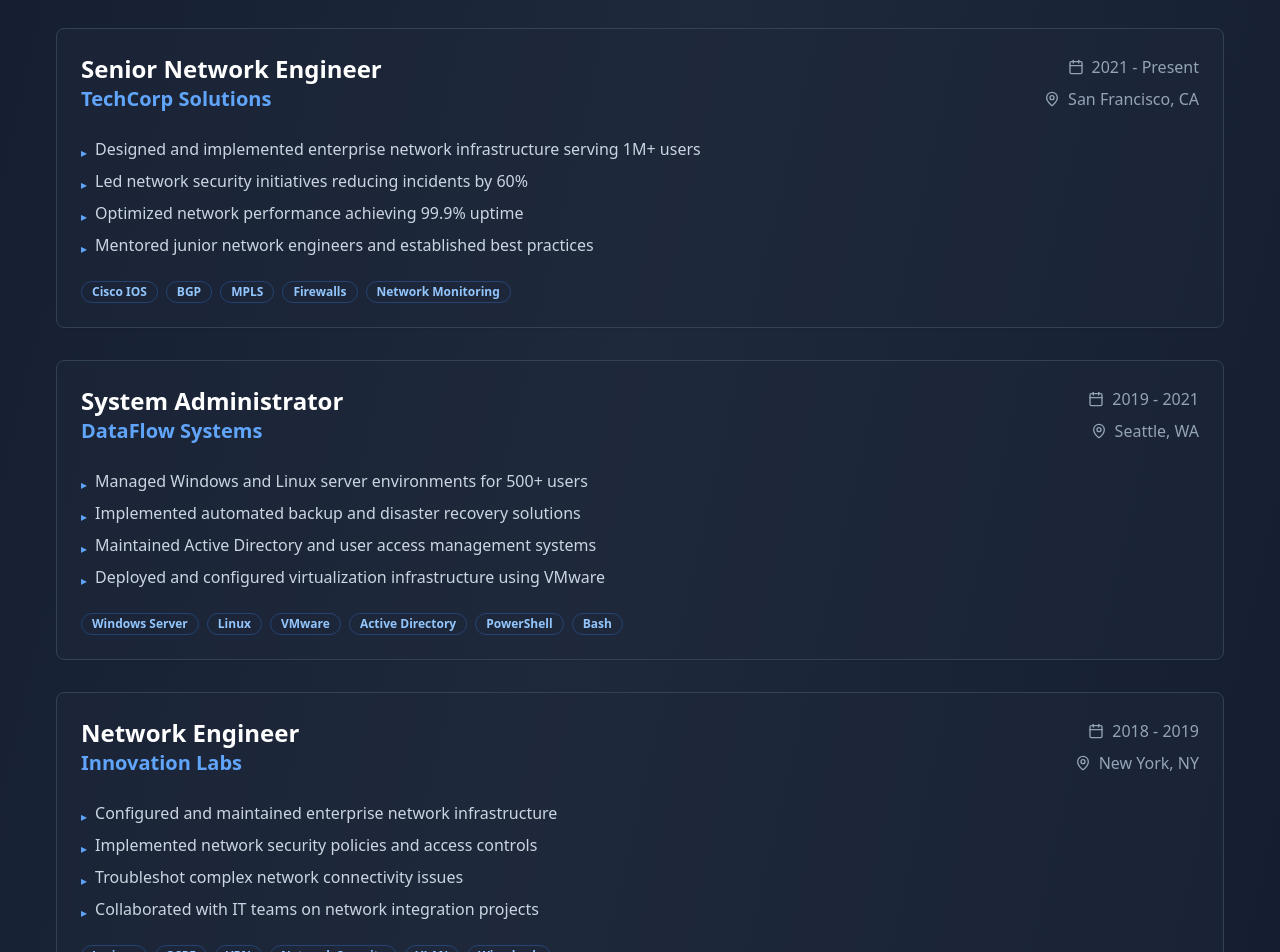
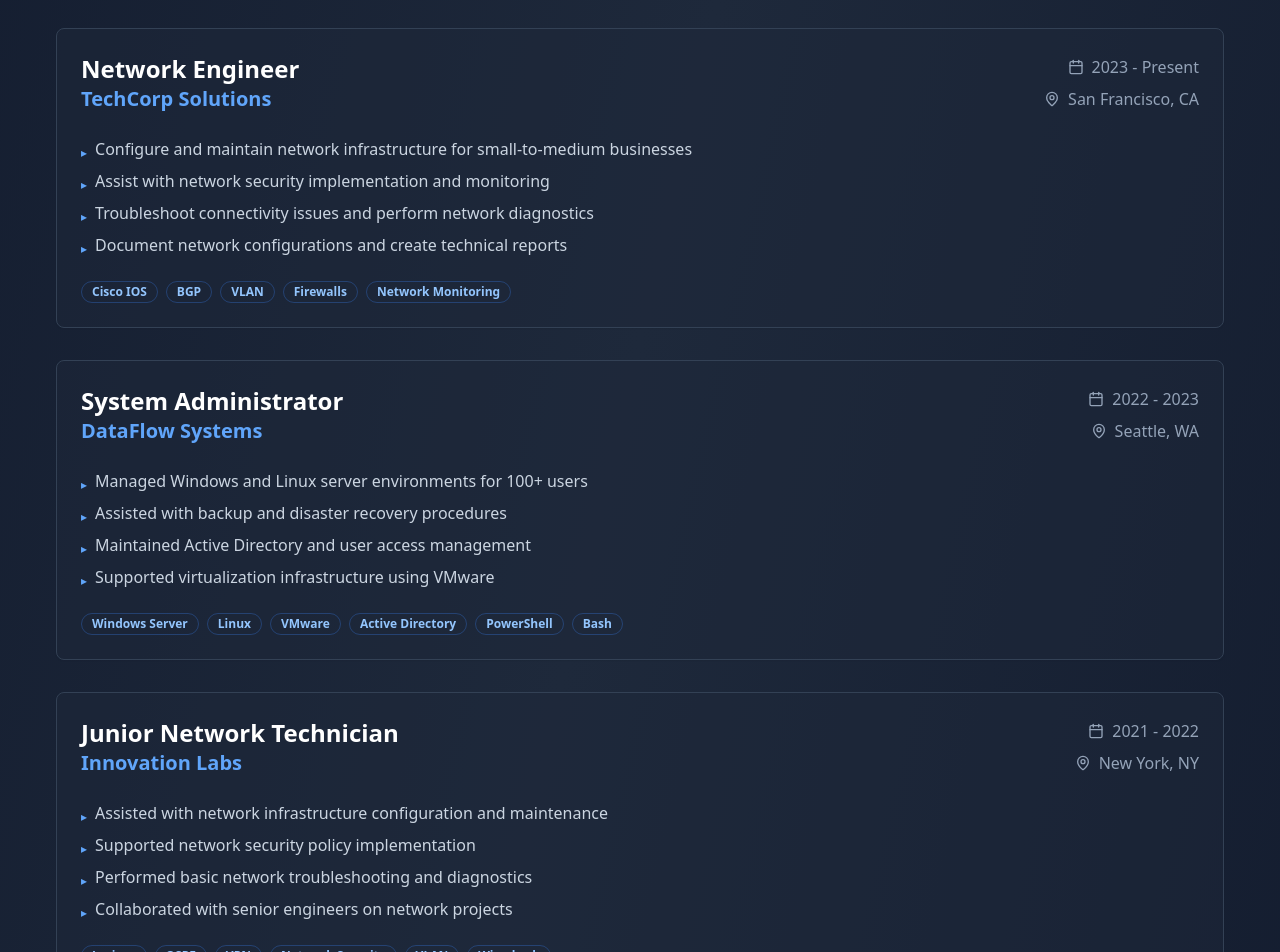
Before and after one commit to shtonSibanda/resume_ashton, a React (Vite) app: page / in a window 1280 px wide. Shown: the part 2440-3392 px from the top of the page. Built offline with nearby package versions, Linux system fonts and the light colour scheme.

Commit message:
Update experience levels
Adjust experience levels to reflect recent graduation.

```diff
--- a/src/components/Experience.tsx
+++ b/src/components/Experience.tsx
@@ -6,41 +6,41 @@ import { Calendar, MapPin } from "lucide-react";
 const Experience = () => {
   const experiences = [
     {
-      title: "Senior Network Engineer",
+      title: "Network Engineer",
       company: "TechCorp Solutions",
       location: "San Francisco, CA",
-      period: "2021 - Present",
+      period: "2023 - Present",
       description: [
-        "Designed and implemented enterprise network infrastructure serving 1M+ users",
-        "Led network security initiatives reducing incidents by 60%",
-        "Optimized network performance achieving 99.9% uptime",
-        "Mentored junior network engineers and established best practices"
+        "Configure and maintain network infrastructure for small-to-medium businesses",
+        "Assist with network security implementation and monitoring",
+        "Troubleshoot connectivity issues and perform network diagnostics",
+        "Document network configurations and create technical reports"
       ],
-      technologies: ["Cisco IOS", "BGP", "MPLS", "Firewalls", "Network Monitoring"]
+      technologies: ["Cisco IOS", "BGP", "VLAN", "Firewalls", "Network Monitoring"]
     },
     {
       title: "System Administrator",
       company: "DataFlow Systems",
       location: "Seattle, WA",
-      period: "2019 - 2021",
+      period: "2022 - 2023",
       description: [
-        "Managed Windows and Linux server environments for 500+ users",
-        "Implemented automated backup and disaster recovery solutions",
-        "Maintained Active Directory and user access management systems",
-        "Deployed and configured virtualization infrastructure using VMware"
+        "Managed Windows and Linux server environments for 100+ users",
+        "Assisted with backup and disaster recovery procedures",
+        "Maintained Active Directory and user access management",
+        "Supported virtualization infrastructure using VMware"
       ],
       technologies: ["Windows Server", "Linux", "VMware", "Active Directory", "PowerShell", "Bash"]
     },
     {
-      title: "Network Engineer",
+      title: "Junior Network Technician",
       company: "Innovation Labs",
       location: "New York, NY",
-      period: "2018 - 2019",
+      period: "2021 - 2022",
       description: [
-        "Configured and maintained enterprise network infrastructure",
-        "Implemented network security policies and access controls",
-        "Troubleshot complex network connectivity issues",
-        "Collaborated with IT teams on network integration projects"
+        "Assisted with network infrastructure configuration and maintenance",
+        "Supported network security policy implementation",
+        "Performed basic network troubleshooting and diagnostics",
+        "Collaborated with senior engineers on network projects"
       ],
       technologies: ["Juniper", "OSPF", "VPN", "Network Security", "VLAN", "Wireshark"]
     },
@@ -48,9 +48,9 @@ const Experience = () => {
       title: "IT Support Specialist",
       company: "TechStart Inc",
       location: "Austin, TX",
-      period: "2016 - 2018",
+      period: "2020 - 2021",
       description: [
-        "Provided technical support for 200+ employees across multiple departments",
+        "Provided technical support for 150+ employees across multiple departments",
         "Resolved hardware and software issues for desktop and mobile devices",
         "Maintained IT inventory and asset management systems",
         "Created documentation and training materials for end users"
```
